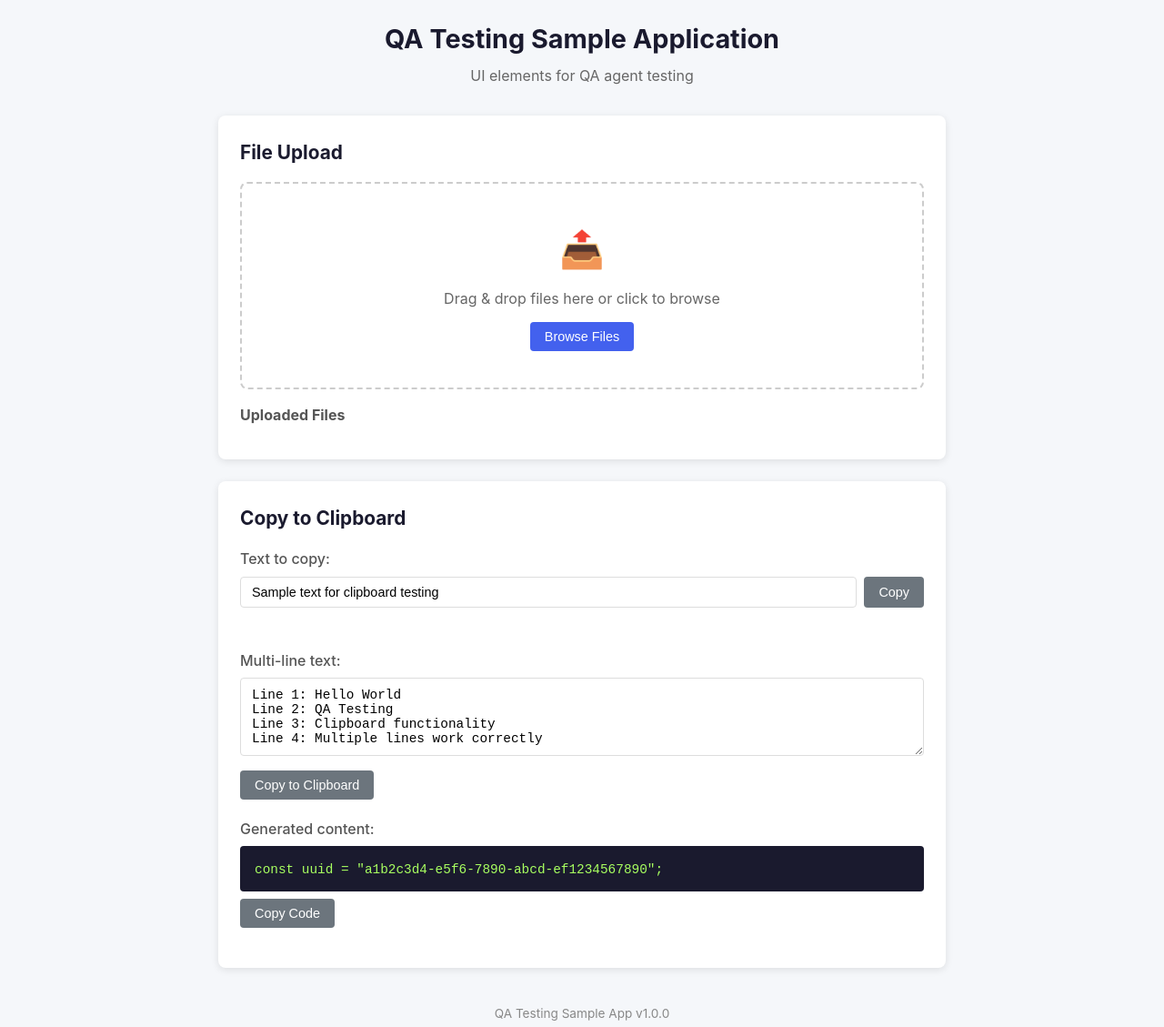
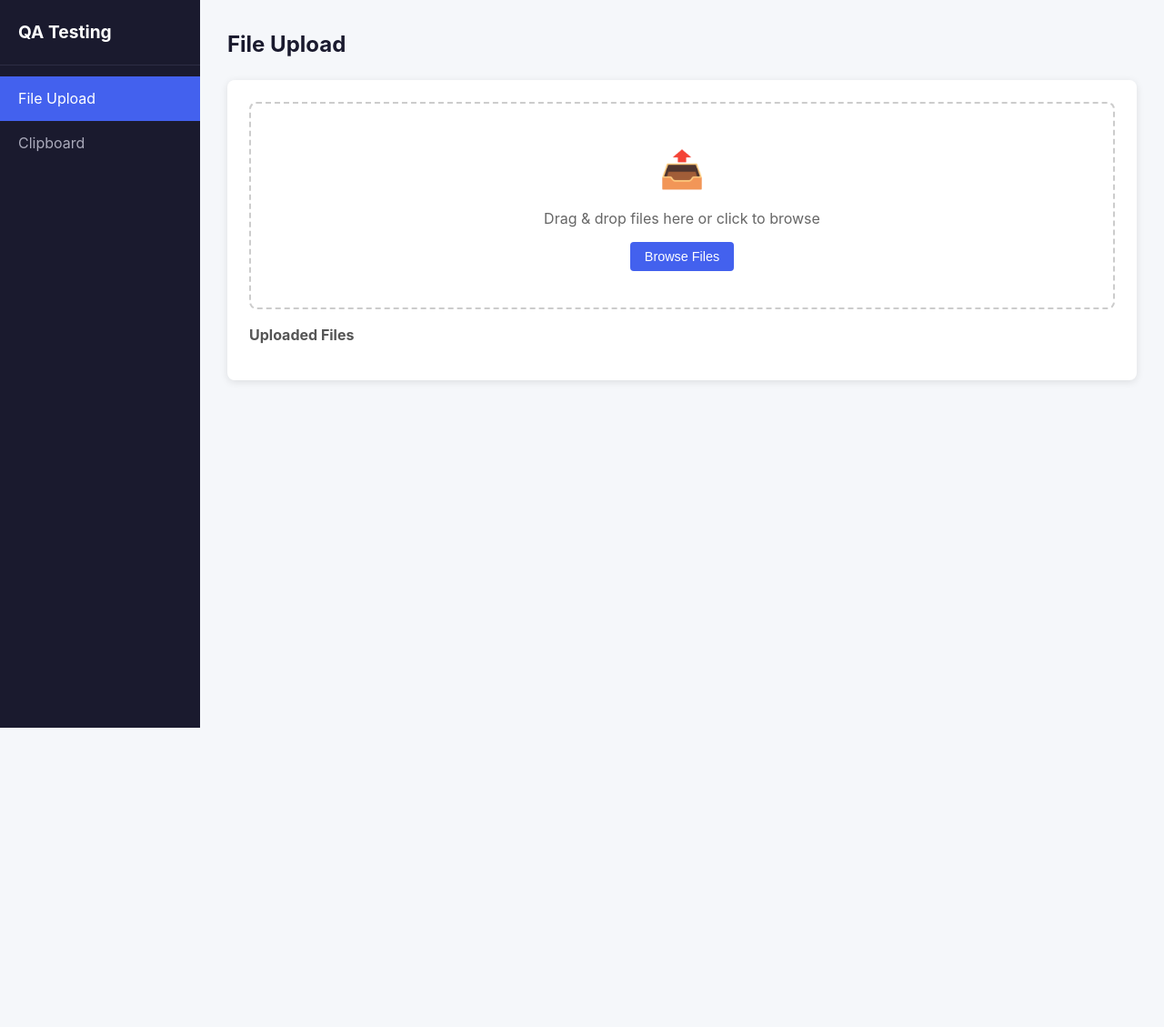
Before and after one commit to boyang9527/QATestingSample, a website: page public/index.html in a window 1280 px wide. Shown: the whole page at 91% size. After the commit the page ends 800 px from the top, so only its background shows below. Drawn offline with Linux system fonts and the light colour scheme.

Commit message:
Refactor into multi-page layout with left sidebar navigation
File Upload and Clipboard are now separate pages accessible via
a fixed left sidebar menu with hash-based routing.

```diff
--- a/public/app.js
+++ b/public/app.js
@@ -1,7 +1,32 @@
 document.addEventListener("DOMContentLoaded", function () {
+  initNavigation();
   initFileUpload();
   initClipboard();
 });
+
+function initNavigation() {
+  var links = document.querySelectorAll(".nav-link");
+  links.forEach(function (link) {
+    link.addEventListener("click", function (e) {
+      e.preventDefault();
+      var pageId = this.getAttribute("data-page");
+
+      links.forEach(function (l) { l.classList.remove("active"); });
+      this.classList.add("active");
+
+      document.querySelectorAll(".page").forEach(function (p) { p.classList.remove("active"); });
+      document.getElementById(pageId).classList.add("active");
+
+      window.location.hash = pageId;
+    });
+  });
+
+  var hash = window.location.hash.replace("#", "");
+  if (hash) {
+    var target = document.querySelector('[data-page="' + hash + '"]');
+    if (target) target.click();
+  }
+}
 
 function initFileUpload() {
   var dropZone = document.getElementById("drop-zone");
--- a/public/index.html
+++ b/public/index.html
@@ -7,15 +7,21 @@
     <link rel="stylesheet" href="styles.css">
 </head>
 <body>
-    <header>
-        <h1>QA Testing Sample Application</h1>
-        <p class="subtitle">UI elements for QA agent testing</p>
-    </header>
+    <nav class="sidebar" id="sidebar">
+        <div class="sidebar-header">
+            <h1>QA Testing</h1>
+        </div>
+        <ul class="nav-menu">
+            <li><a href="#file-upload" class="nav-link active" data-page="file-upload">File Upload</a></li>
+            <li><a href="#clipboard" class="nav-link" data-page="clipboard">Clipboard</a></li>
+        </ul>
+    </nav>
 
-    <main>
-        <section id="file-upload-section" class="card">
+    <main class="content">
+        <section id="file-upload" class="page active">
             <h2>File Upload</h2>
 
+            <div class="card">
                 <div class="upload-area" id="drop-zone">
                     <div class="upload-icon">&#128228;</div>
                     <p>Drag & drop files here or click to browse</p>
@@ -29,11 +35,13 @@
                 </div>
 
                 <div class="upload-status" id="upload-status" aria-live="polite"></div>
+            </div>
         </section>
 
-        <section id="clipboard-section" class="card">
+        <section id="clipboard" class="page">
             <h2>Copy to Clipboard</h2>
 
+            <div class="card">
                 <div class="clipboard-item">
                     <label for="text-input">Text to copy:</label>
                     <div class="input-group">
@@ -61,12 +69,9 @@ Line 4: Multiple lines work correctly</textarea>
                     <button id="copy-generated-btn" class="btn btn-secondary" data-copy-target="generated-text">Copy Code</button>
                     <span class="copy-feedback" id="copy-generated-feedback" aria-live="polite"></span>
                 </div>
+            </div>
         </section>
     </main>
-
-    <footer>
-        <p>QA Testing Sample App v1.0.0</p>
-    </footer>
 
     <script src="app.js"></script>
 </body>
--- a/public/styles.css
+++ b/public/styles.css
@@ -9,30 +9,77 @@ body {
     background: #f5f7fa;
     color: #333;
     line-height: 1.6;
-    padding: 20px;
+    display: flex;
+    min-height: 100vh;
 }
 
-header {
-    text-align: center;
-    margin-bottom: 30px;
+.sidebar {
+    width: 220px;
+    background: #1a1a2e;
+    color: #fff;
+    display: flex;
+    flex-direction: column;
+    position: fixed;
+    top: 0;
+    left: 0;
+    bottom: 0;
 }
 
-header h1 {
-    font-size: 1.8rem;
-    color: #1a1a2e;
+.sidebar-header {
+    padding: 20px;
+    border-bottom: 1px solid #2d2d44;
 }
 
-.subtitle {
-    color: #666;
-    margin-top: 5px;
+.sidebar-header h1 {
+    font-size: 1.2rem;
+    color: #fff;
 }
 
-main {
-    max-width: 800px;
-    margin: 0 auto;
-    display: flex;
-    flex-direction: column;
-    gap: 24px;
+.nav-menu {
+    list-style: none;
+    padding: 12px 0;
+}
+
+.nav-menu li {
+    margin: 0;
+}
+
+.nav-link {
+    display: block;
+    padding: 12px 20px;
+    color: #aab;
+    text-decoration: none;
+    transition: background 0.2s, color 0.2s;
+}
+
+.nav-link:hover {
+    background: #2d2d44;
+    color: #fff;
+}
+
+.nav-link.active {
+    background: #4361ee;
+    color: #fff;
+}
+
+.content {
+    margin-left: 220px;
+    flex: 1;
+    padding: 30px;
+}
+
+.content h2 {
+    margin-bottom: 20px;
+    color: #1a1a2e;
+    font-size: 1.5rem;
+}
+
+.page {
+    display: none;
+}
+
+.page.active {
+    display: block;
 }
 
 .card {
@@ -40,12 +87,6 @@ main {
     border-radius: 8px;
     padding: 24px;
     box-shadow: 0 2px 8px rgba(0, 0, 0, 0.1);
-}
-
-.card h2 {
-    margin-bottom: 16px;
-    color: #1a1a2e;
-    font-size: 1.3rem;
 }
 
 .btn {
@@ -81,7 +122,6 @@ main {
     padding: 40px 20px;
     text-align: center;
     transition: border-color 0.3s, background-color 0.3s;
-    position: relative;
 }
 
 .upload-area.drag-over {
@@ -212,10 +252,3 @@ textarea {
 .copy-feedback.visible {
     opacity: 1;
 }
-
-footer {
-    text-align: center;
-    margin-top: 40px;
-    color: #888;
-    font-size: 0.85rem;
-}
```
Lines whose indentation alone changed are shown as unchanged.
